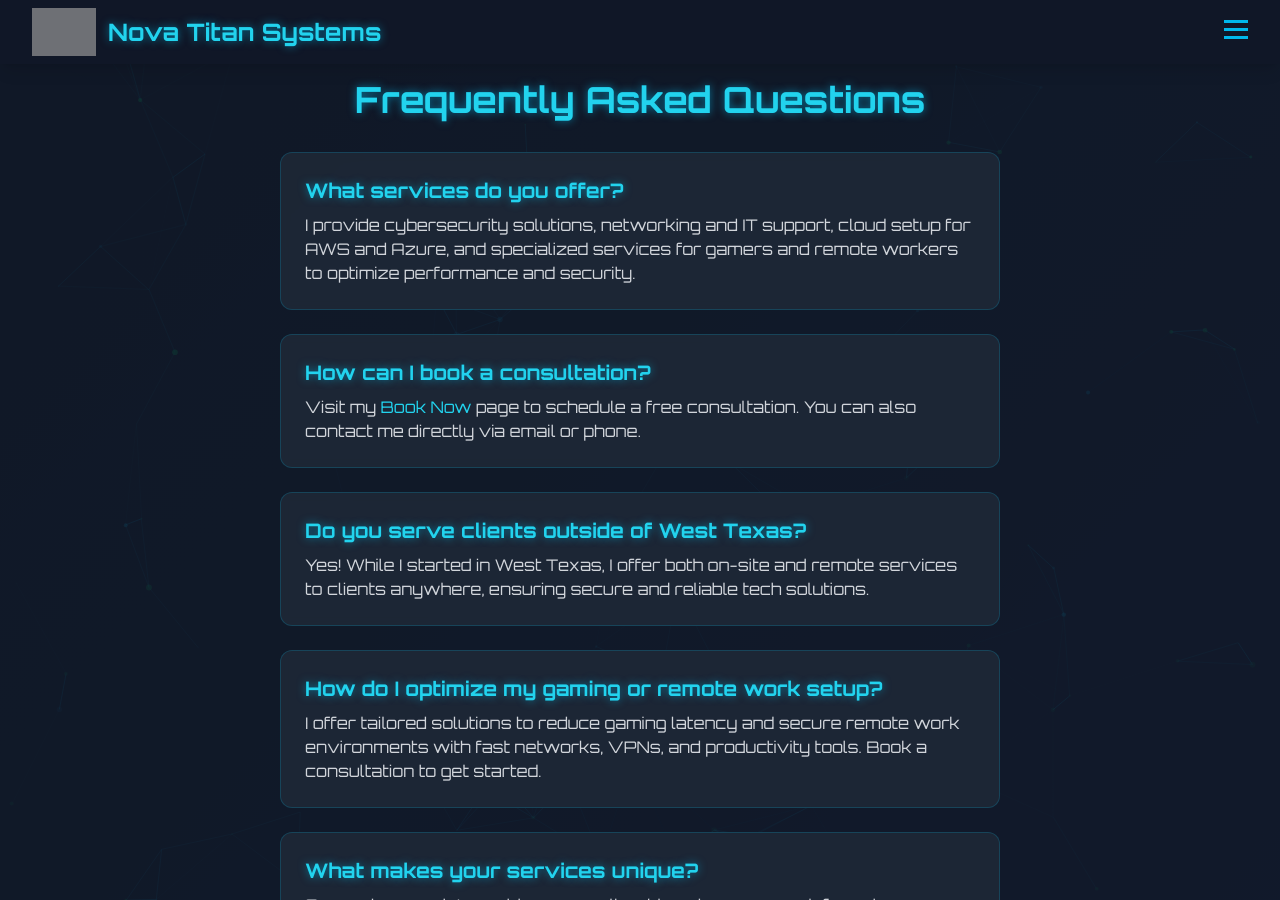
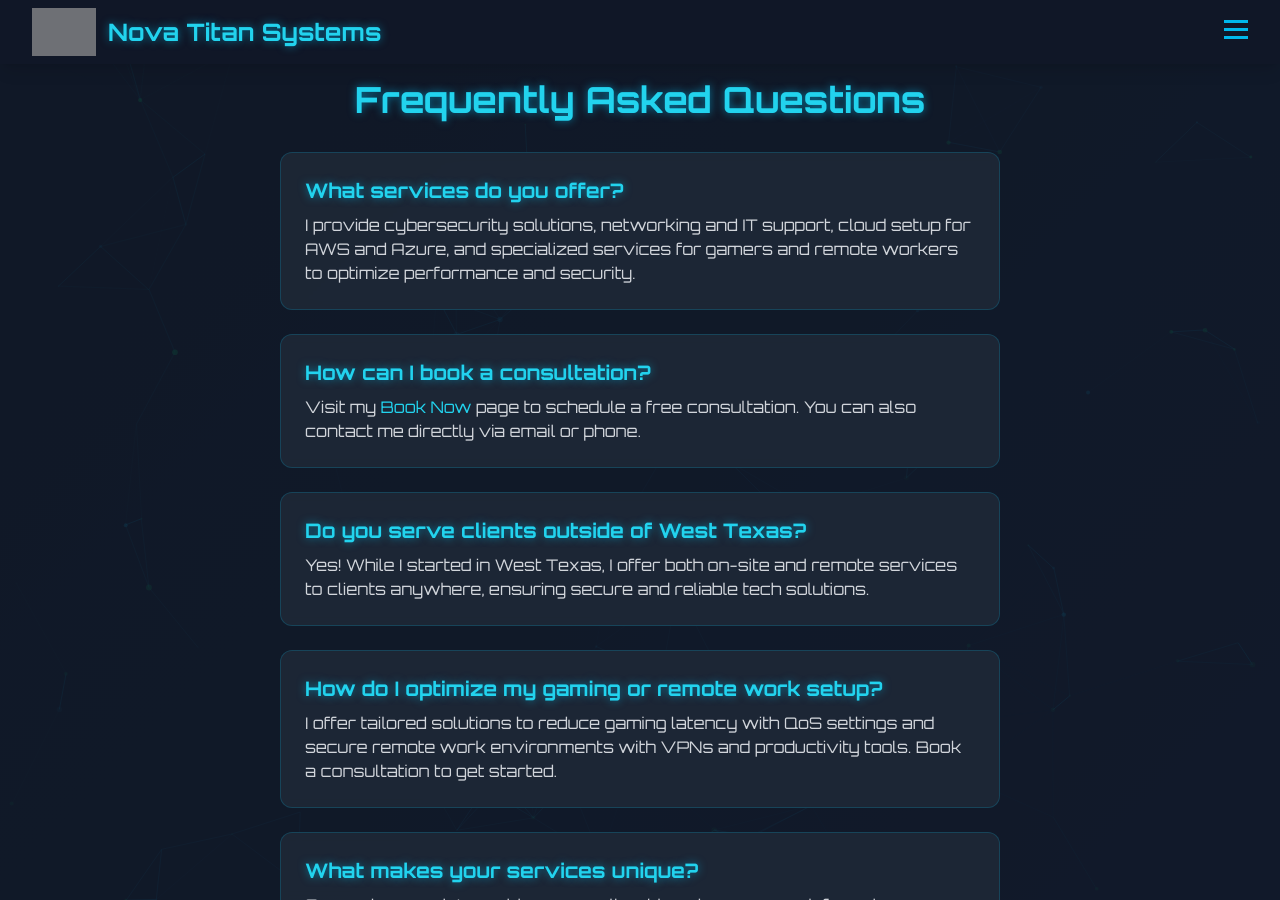
Before and after one commit to tzsmit/novatitan.github.io, a Jekyll site: the page faqs.html, which Jekyll copies as it is, in a window 1280 px wide and 900 px high. Built offline with Jekyll 4.4.1, drawn with Linux system fonts in a browser that asks for light colours; nearby versions of some CDN libraries; some of the changed text lies outside the part shown; grey boxes are pictures that could not be loaded.

Commit message:
Update faqs.html

```diff
--- a/faqs.html
+++ b/faqs.html
@@ -4,8 +4,8 @@
   <meta charset="UTF-8">
   <meta name="viewport" content="width=device-width, initial-scale=1.0">
   <title>FAQs - Nova Titan Systems</title>
-  <meta name="description" content="Find answers to common questions about Nova Titan Systems’ cybersecurity, networking, and cloud solutions. Contact me for more details.">
-  <meta name="keywords" content="cybersecurity FAQs, IT support FAQs, cloud solutions, gaming network optimization, remote work IT solutions">
+  <meta name="description" content="Answers to common questions about Nova Titan Systems’ cybersecurity, networking, cloud solutions, and gaming/remote work setups. Contact me for more details.">
+  <meta name="keywords" content="cybersecurity FAQs, IT support FAQs, cloud migration, gaming network optimization, remote work IT solutions, small business cybersecurity">
   <script src="https://cdn.tailwindcss.com"></script>
   <script src="https://cdn.jsdelivr.net/particles.js/2.0.0/particles.min.js"></script>
   <script src="https://cdnjs.cloudflare.com/ajax/libs/gsap/3.12.5/gsap.min.js"></script>
@@ -28,6 +28,7 @@
     .btn-gradient {
       background: linear-gradient(45deg, #00b7eb, #00cc66);
       transition: transform 0.3s ease, box-shadow 0.3s ease;
+      display: inline-block;
     }
     .btn-gradient:hover { transform: translateY(-2px); box-shadow: 0 4px 20px rgba(0, 183, 235, 0.4); }
     .card {
@@ -72,6 +73,7 @@
     @media (max-width: 640px) {
       .hero-content h1 { font-size: 1.5rem; } /* text-2xl */
       .hero-content p { font-size: 1rem; } /* text-base */
+      .btn-gradient { font-size: 1rem; } /* text-base */
     }
   </style>
 </head>
@@ -126,14 +128,26 @@
         </div>
         <div class="card bg-gray-800/90 p-6 rounded-xl backdrop-blur-sm">
           <h3 class="text-xl font-semibold text-cyan-400 glow mb-2">How do I optimize my gaming or remote work setup?</h3>
-          <p class="text-gray-300">I offer tailored solutions to reduce gaming latency and secure remote work environments with fast networks, VPNs, and productivity tools. Book a consultation to get started.</p>
+          <p class="text-gray-300">I offer tailored solutions to reduce gaming latency with QoS settings and secure remote work environments with VPNs and productivity tools. Book a consultation to get started.</p>
         </div>
         <div class="card bg-gray-800/90 p-6 rounded-xl backdrop-blur-sm">
           <h3 class="text-xl font-semibold text-cyan-400 glow mb-2">What makes your services unique?</h3>
           <p class="text-gray-300">As a solo expert, I provide personalized, hands-on support, focusing on your specific needs with flexible and innovative tech solutions.</p>
         </div>
+        <div class="card bg-gray-800/90 p-6 rounded-xl backdrop-blur-sm">
+          <h3 class="text-xl font-semibold text-cyan-400 glow mb-2">Why do small businesses need cybersecurity?</h3>
+          <p class="text-gray-300">Small businesses are prime targets for cyberattacks. I offer Wi-Fi audits and threat protection to safeguard your data and operations.</p>
+        </div>
+        <div class="card bg-gray-800/90 p-6 rounded-xl backdrop-blur-sm">
+          <h3 class="text-xl font-semibold text-cyan-400 glow mb-2">What are the benefits of cloud migration?</h3>
+          <p class="text-gray-300">Migrating to AWS or Azure boosts scalability, security, and efficiency. I handle setup and support to make the transition seamless.</p>
+        </div>
+        <div class="card bg-gray-800/90 p-6 rounded-xl backdrop-blur-sm">
+          <h3 class="text-xl font-semibold text-cyan-400 glow mb-2">Can you fix slow internet for gaming?</h3>
+          <p class="text-gray-300">Yes! I optimize your network with prioritized bandwidth and low-latency settings to ensure smooth, lag-free gaming.</p>
+        </div>
       </div>
-      <div class="text-center mt-12">
+      <div class="mt-10 flex justify-center">
         <a href="contact.html" class="btn-gradient text-white font-semibold py-3 px-8 rounded-lg text-lg">Have More Questions? Contact Me</a>
       </div>
     </div>
```
